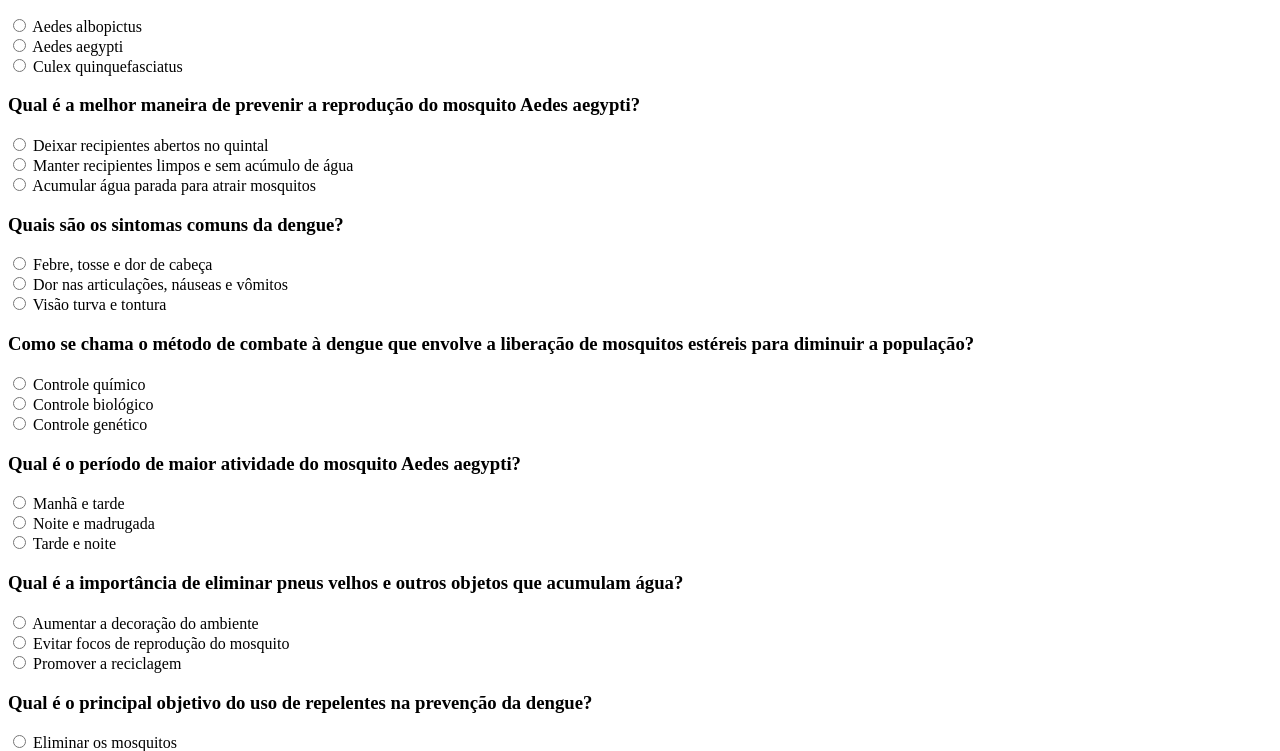
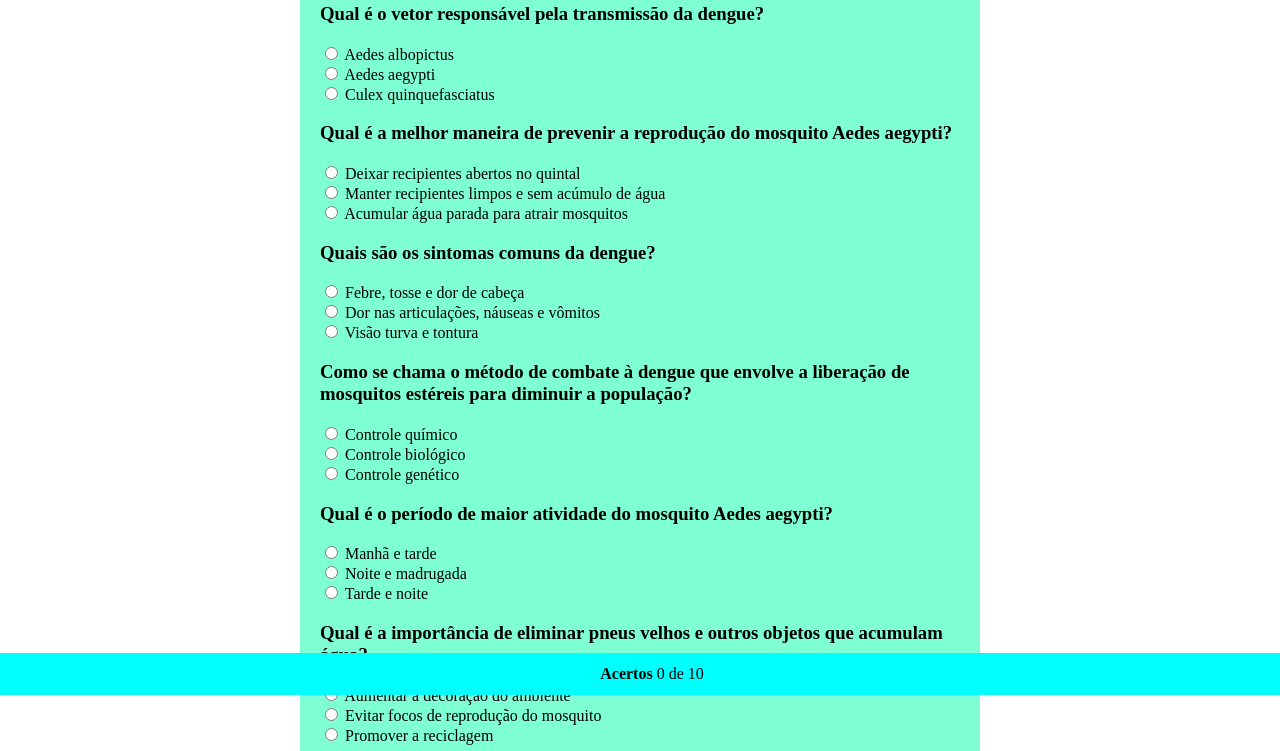
Before and after one commit to Brunoasantos88/Quiz, a plain HTML site: page index.html in a window 1280 px wide. Shown: the part 105-856 px from the top of the page. Drawn offline with Linux system fonts and the light colour scheme.

Commit message:
Segunda aula

```diff
--- a/index.html
+++ b/index.html
@@ -4,11 +4,12 @@
     <meta charset="UTF-8">
     <meta name="viewport" content="width=device-width, initial-scale=1.0">
     <title>Teste de conhecimento</title>
-
+    <link rel="stylesheet" href="style.css"></link>
 </head>
 
 <body>
-    <h1>Teste seus conhecimentos</h1>
+    <main>
+        <h1>Vamos acabar com a Dengue</h1>
         <div id ="quiz">
         <template>
             <div class="quiz-item">
@@ -25,7 +26,15 @@
                 </dl>
             </div>
         </template>
+
+        <div id="acertos">
+        <strong>Acertos</strong>
+        <span>0 de 10</span>
+
         <script src="script.js"></script>
+
+        </div>
+    </main>
 </body>
 
 </html>
--- a/script.js
+++ b/script.js
@@ -96,6 +96,11 @@ const quiz = document.querySelector('#quiz')
 const template = document.querySelector('template')
 const quizItem = template.content.cloneNode(true)
 
+const corretas = new Set()
+const totalDePerguntas = perguntas.length
+const mostarTotal = document.querySelector('#acertos span')
+mostarTotal.textContent = corretas.size + ' de ' + totalDePerguntas
+
 for(const item of perguntas) {
     const quizItem = template.content.cloneNode(true)
     quizItem.querySelector('h3').textContent = item.pergunta
@@ -104,7 +109,24 @@ for(const item of perguntas) {
     for(let resposta of item.respostas) {
         const dt = quizItem.querySelector('dl dt').cloneNode(true)
         dt.querySelector('span').textContent = resposta
+        dt.querySelector('input').setAttribute('name', 'pergunta-' + perguntas.indexOf(item))
+        dt.querySelector('input').value = item.respostas.indexOf(resposta)
+        dt.querySelector('input').onchange = (event) => {
+           const estaCorreta = event.target.value == item.correta
+
+           corretas.delete(item)
+           if(estaCorreta) {
+            corretas.add(item)
+           }
+
+           mostarTotal.textContent = corretas.size + ' de ' + totalDePerguntas
+        }
+
+
+
         quizItem.querySelector('dl').appendChild(dt)
+
+
     }
 
 quizItem.querySelector('dl dt').remove()
--- a/style.css
+++ b/style.css
@@ -0,0 +1,29 @@
+<style>
+  @import url('https://fonts.googleapis.com/css2?family=Inter:wght@400;600;700&display=swap');
+
+*, :root {
+    font-family: 'inter', sans-serif;
+    font-synthesis: none;
+    text-rendering: optimizeLegibility;
+    -wekit-font-snoothing: antialiased;
+    -moz-osx-font-smoothing: grayscale;
+    -webkit-text-size-adjust: 100%;
+}
+
+
+#acertos {
+    text-align: center;
+    background-color: aqua;
+    position: fixed;
+    bottom: 0;
+    left: 0;
+    width: 100%;
+    padding: 12px;
+}
+
+main {
+    background-color: aquamarine;
+    max-width: 640px;
+    padding: 20px;
+    margin: 0 auto 64px;
+}
```
Lines whose indentation alone changed are shown as unchanged.
